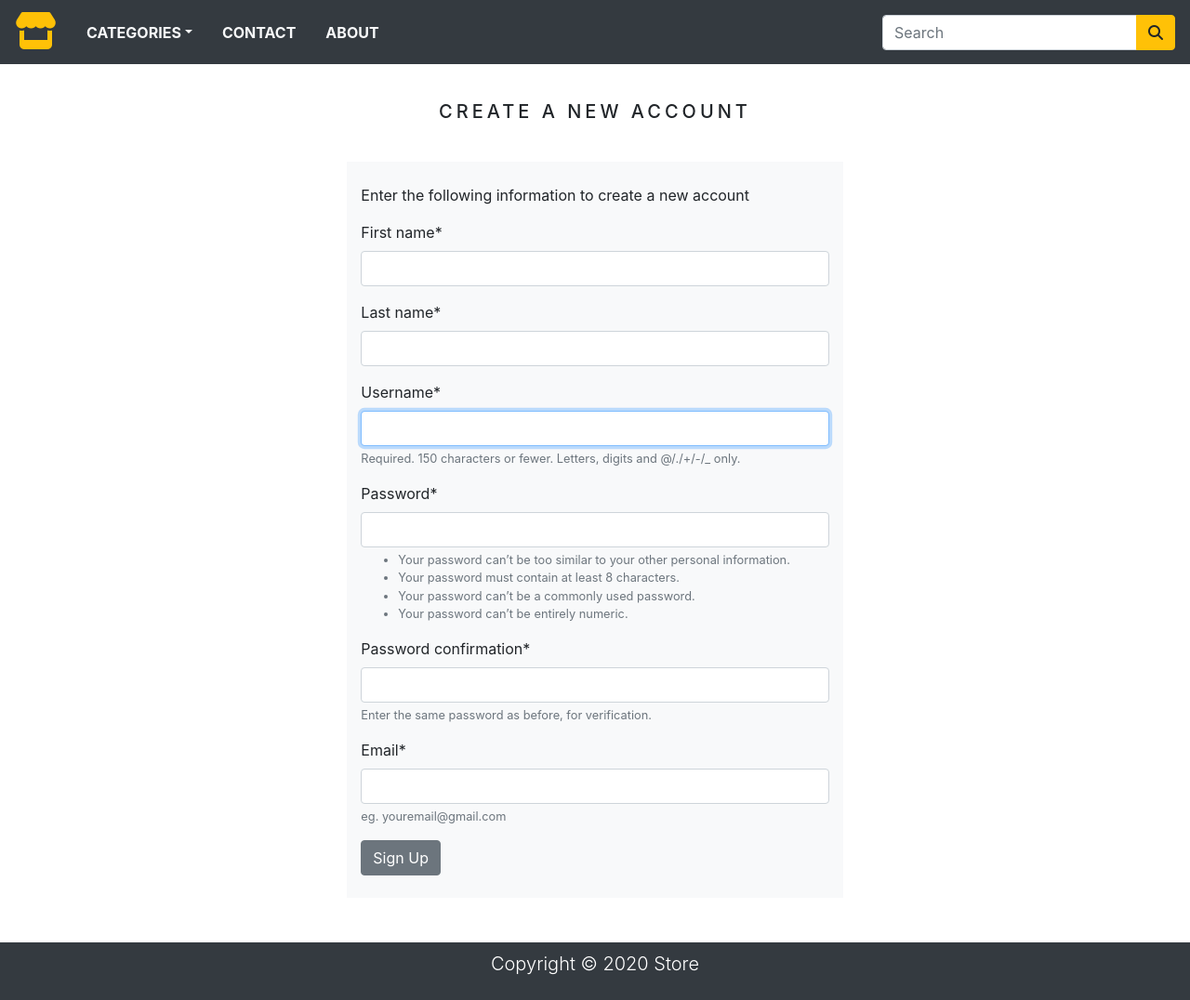
After one commit to ozavala/ecommerce_project, a Django app: page /account/create/ in a window 1280 px wide. The commit adds this page. Shown: the whole page at 93% size. Run offline with Django 3.2, Linux system fonts and the light colour scheme; data comes from the database, SQL or seed files in the repository; both versions use the stored data as it was after the commit; some libraries are stand-ins or nearby versions.

Commit message:
7-1&2 user authentication signup form advanced.

```diff
--- a/ecommerce_project/settings.py
+++ b/ecommerce_project/settings.py
@@ -51,6 +51,7 @@ INSTALLED_APPS = [
     # Local
     'store',
     'stripe',
+    'crispy_forms',
 ]
 
 MIDDLEWARE = [
@@ -144,3 +145,5 @@ MEDIA_ROOT = os.path.join(BASE_DIR, 'static', 'media')
 STRIPE_PUBLISHABLE_KEY = os.environ['STRIPE_PUBLISHABLE_KEY']
 # 'sk_test_6qdkdMkRzEXFBw9jxQYkELJ700lXCSSYJ4'
 STRIPE_SECRET_KEY = os.environ['STRIPE_SECRET_KEY']
+
+CRISPY_TEMPLATE_PACK = 'bootstrap4'
--- a/requirements.txt
+++ b/requirements.txt
@@ -2,6 +2,7 @@ asgiref==3.2.10
 certifi==2020.6.20
 chardet==3.0.4
 Django==3.1.1
+django-crispy-forms==1.9.2
 idna==2.10
 Pillow==7.2.0
 python-dotenv==0.14.0
--- /dev/null
+++ b/store/forms.py
@@ -0,0 +1,16 @@
+from django import forms
+from django.contrib.auth.forms import UserCreationForm
+from django.contrib.auth.models import User
+#from crispy_forms.helper import FormHelper
+
+
+class SignUpForm(UserCreationForm):
+    first_name = forms.CharField(max_length=100, required=True)
+    last_name = forms.CharField(max_length=100, required=True)
+    email = forms.EmailField(
+        max_length=250, help_text='eg. youremail@gmail.com')
+
+    class Meta:
+        model = User
+        fields = ('first_name', 'last_name', 'username',
+                  'password1', 'password2', 'email')
--- a/store/static/css/base.css
+++ b/store/static/css/base.css
@@ -18,3 +18,13 @@ body{
   font-size: 16px;
   text-transform: uppercase;
   letter-spacing: .2em;
+}
+
+.errorlist li {
+  color: red;
+  font-weight: bold;
+}
+
+.custom_div {
+  margin-bottom: 20px !important;
+}
--- /dev/null
+++ b/store/templates/signup.html
@@ -0,0 +1,50 @@
+{% extends 'base.html' %}
+{% load static %}
+{% load crispy_forms_tags %}
+{% block title %}
+Create a New Account
+{% endblock %}
+
+{% block content %}
+
+  <div>
+    {% if not form.is_valid %}
+      <div class="mx-auto">
+        <br>
+        <h1 class="product_title text-center">
+          Create a new account
+        </h1>
+        <br>
+        <div class="col-9 col-sm-9 col-md-6 col-lg-5 mx-auto bg-light">
+          <br>
+          <p>Enter the following information to create a new account</p>
+          <form method="post">
+            {% csrf_token %}
+            <p>{{form | crispy }}</p>
+            <button type="submit" name="button" class="btn btn-secondary">Sign Up</button>
+          </form>
+          <br>
+        </div>
+      </div>
+    {% else %}
+      <div class="mx-auto">
+        <br>
+        <h1 class="product_title text-center">
+          Your account has been successfully created
+        </h1>
+        <br>
+        <div class="container">
+            <p>
+              Dear Customer,
+              <br>
+              <br>
+              Your account has been created and it is ready to use.
+              <br>
+              <a href="{% url 'home' %}">Continue shopping</a> and enjoy the variety of products that we have at the Z-Store.
+            </p>
+        </div>
+      </div>
+
+    {% endif %}
+  </div>
+{% endblock %}
--- a/store/urls.py
+++ b/store/urls.py
@@ -12,5 +12,8 @@ urlpatterns = [
     path('cart/remove/<int:product_id>', views.cart_remove, name='cart_remove'),
     path('cart/remove_product/<int:product_id>',
          views.cart_remove_product, name='cart_remove_product'),
-    path('thankyou/<int:order_id>', views.thanks_page, name='thanks_page')
+    path('thankyou/<int:order_id>', views.thanks_page, name='thanks_page'),
+    path('account/create/', views.signupView, name='signup'),
+    #path('account/signin/', views.signinView, name='signin'),
+    #path('account/signout/', views.signoutView, name='signout'),
 ]
--- a/store/views.py
+++ b/store/views.py
@@ -3,6 +3,10 @@ from .models import Category, Product, Cart, CartItem, Order, OrderItem
 from django.core.exceptions import ObjectDoesNotExist
 from django.conf import settings
 import stripe
+from django.contrib.auth.models import Group, User
+from .forms import SignUpForm
+from django.contrib.auth.forms import AuthenticationForm
+from django.contrib.auth import login, authenticate, logout
 
 
 def home(request, category_slug=None):
@@ -172,3 +176,18 @@ def thanks_page(request, order_id):
     if order_id:
         customer_order = get_object_or_404(Order, id=order_id)
     return render(request, 'thankyou.html', {'customer_order': customer_order})
+
+
+def signupView(request):
+    if request.method == 'POST':
+        form = SignUpForm(request.POST)
+        if form.is_valid():
+            form.save()
+            username = form.cleaned_data.get('username')
+            signup_user = User.objects.get(username=username)
+            customer_group = Group.objects.get(name='Customers')
+            customer_group.user_set.add(signup_user)
+            login(request, signup_user)
+    else:
+        form = SignUpForm()
+    return render(request, 'signup.html', {'form': form})
```
Also changed, not shown: db.sqlite3.
